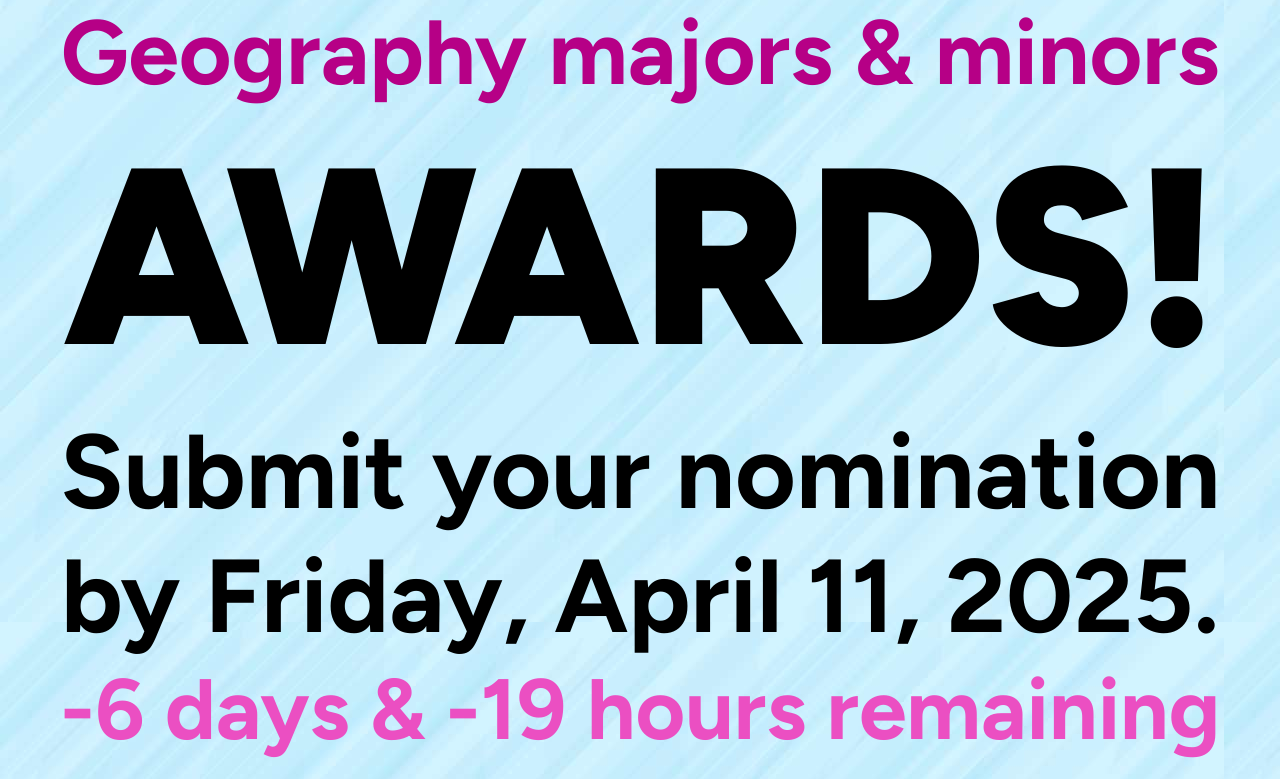
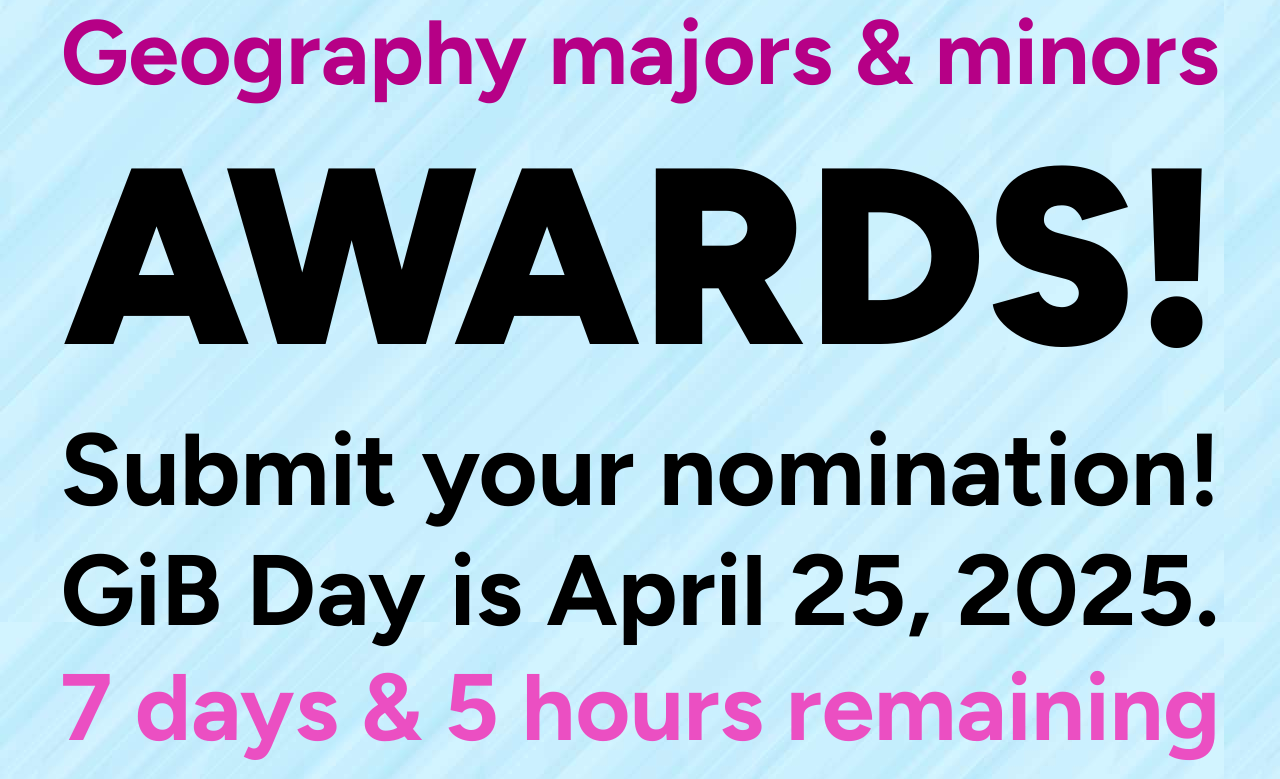
Before and after one commit to UKy-GIS/awards, a plain HTML site: page index.html in a window 1280 px wide. Shown: the part 170-949 px from the top of the page. Drawn offline with Linux system fonts and the light colour scheme.

Commit message:
Update index.html

```diff
--- a/index.html
+++ b/index.html
@@ -211,8 +211,8 @@
             <section>
                 <p class="fit calltoaction subheading pink">Geography majors & minors</p>
                 <div class="fit big">AWARDS!</div>
-                <p class="fit calltoaction">Submit your nomination</p>
-                <p class="fit calltoaction">by Friday, April 11, 2025.</p>
+                <p class="fit calltoaction">Submit your nomination!</p>
+                <p class="fit calltoaction">GiB Day is April 25, 2025.</p>
                 <p id="timer" class="fit calltoaction lightpink"></p>
                 <p class="fit calltoaction">You can submit your work</p>
                 <p class="fit calltoaction">to this <a
@@ -316,7 +316,7 @@
             maxSize: 600
         });
         function updateTimer() {
-            const targetDate = new Date('April 11, 2025 23:59:00');
+            const targetDate = new Date('April 24, 2025 23:59:00');
             const now = new Date();
             const timeDifference = targetDate - now;
 
```
